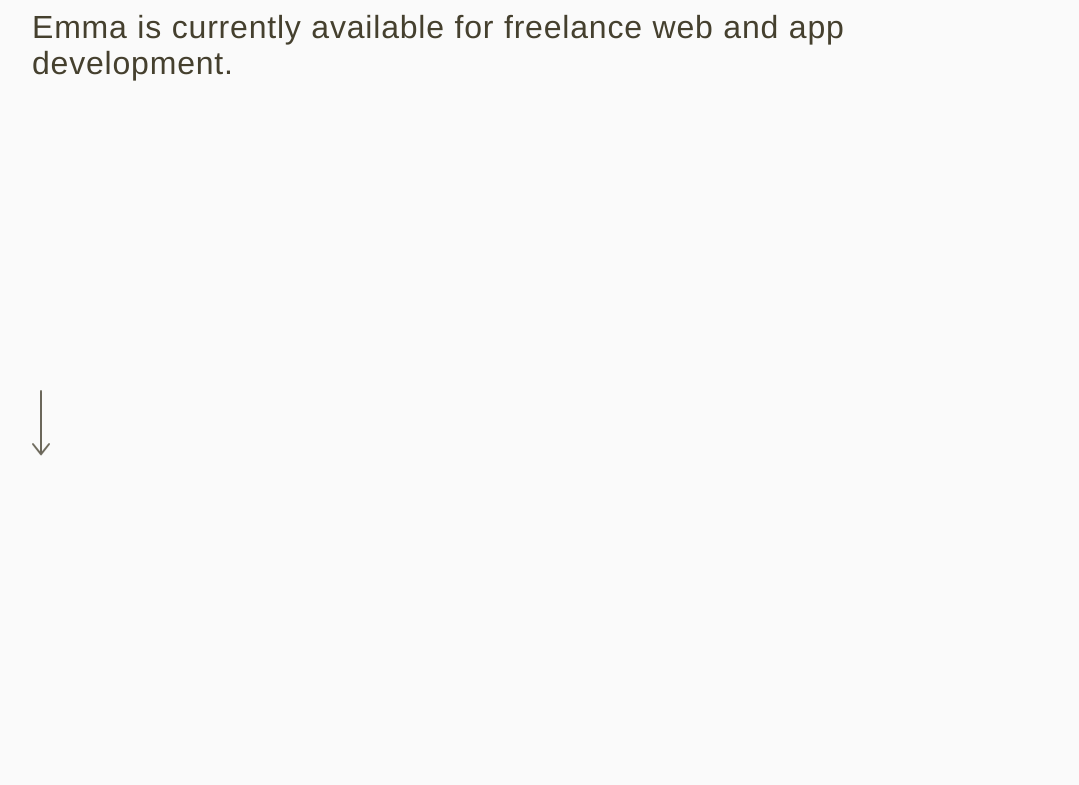
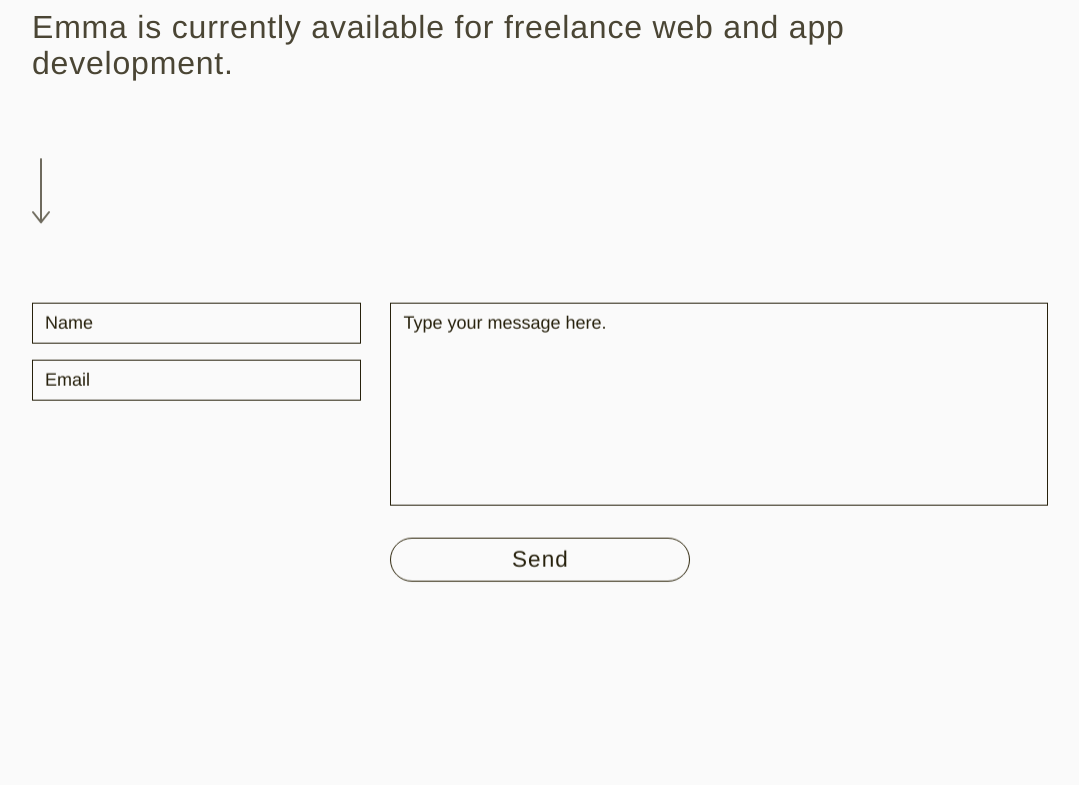
Before and after one commit to emmasarge/sarge_project, a React (Create React App) app: page /contact in a window 1280 px wide. Shown: the part 480-1265 px from the top of the page, without its empty margins (70-1149 px from the left). Built offline with nearby package versions, Linux system fonts and the light colour scheme; no server answers.

Commit message:
fix spacing after removing speed

```diff
--- a/src/components/molecules/contact-form/ContactFromMolecule.tsx
+++ b/src/components/molecules/contact-form/ContactFromMolecule.tsx
@@ -48,7 +48,7 @@ export const ContactFormMolecule: React.FC = () => {
   return (
     <div className="w-full flex flex-col justify-center items-center py-20">
       <Parallax
-        className="mx-auto text-[1em] md:text-[1.125em] lg:text-[1em] w-full lg:w-11/12 flex pb-2  lg:mb-[5%] flex-col"
+        className="mx-auto text-[1em] md:text-[1.125em] lg:text-[1em] w-full lg:w-11/12 flex pb-2   flex-col"
         opacity={[1, 0.7]}
         easing={"easeOut"}
 
@@ -73,7 +73,7 @@ export const ContactFormMolecule: React.FC = () => {
         >
           <div
             id="hero-arrow"
-            className="flex   pt-[12%] md:mt-[13%] w-10/12 lg:w-full "
+            className="flex pt-8 pb-4 w-10/12 lg:w-full "
           >
             <DownArrowIcon
               parent_container_id={"hero-arrow"}
@@ -84,14 +84,14 @@ export const ContactFormMolecule: React.FC = () => {
         </Parallax>
       </Parallax>
       <Parallax
-        className="pt-4 w-full justify-start items-start lg:mt-4 flex flex-col pb-12"
+        className="pt-4 w-full justify-start items-start -mt-32 lg:-mt-24 flex flex-col pb-12"
         easing={"easeOut"}
         opacity={[1, 0.7]}
         translateY={[-3, 4]}
       >
         <form
           id="contact-form"
-          className=" -mt-[17%] lg:mt-[1em] mb-20 text-[1.25em] lg:text-[1.125em] w-full  lg:w-11/12 flex flex-col lg:flex-row mx-auto justify-start items-start"
+          className="lg:mt-[1em] mb-20 text-[1.25em] lg:text-[1.125em] w-full  lg:w-11/12 flex flex-col lg:flex-row mx-auto justify-start items-start"
         >
           <div className="flex-col w-full lg:w-1/3">
             <input
@@ -114,12 +114,12 @@ export const ContactFormMolecule: React.FC = () => {
             <textarea
               rows={7}
               name="message"
-              className=" resize-none placeholder:text-darkw-full lg:w-11/12  bg-[#fafafa] text-dark placeholder:font-light max-w-[800px] px-3 mb-0 py-1.5 border-[1.5px] border-[#221C07]"
+              className=" resize-none placeholder:text-dark w-full  lg:w-11/12  bg-[#fafafa] text-dark placeholder:font-light max-w-[800px] px-3 mb-0 py-1.5 border-[1.5px] border-[#221C07]"
               placeholder="Type your message here."
               required
             />
             <input
-              className="mt-6 w-full lg:w-11/12 lg:max-w-[300px]  text-[1.125em] lg:text-[1.25em] lg:mt-5 border-[1.5px] text-dark border-[#2B2308] bg-[#fafafa]  hover:duration-300 hover:bg-[#221C07] hover:text-white  hover:tracking-widest  transition  duration-300 ease-in-out  cursor-pointer rounded-full py-1 px-[4em] tracking-wider shadow-sm"
+              className="mt-6  w-full lg:w-11/12 lg:max-w-[300px]  text-[1.125em] lg:text-[1.25em] lg:mt-8 border-[1.5px] text-dark border-[#2B2308] bg-[#fafafa]  hover:duration-300 hover:bg-[#221C07] hover:text-white  hover:tracking-widest  transition  duration-300 ease-in-out  cursor-pointer rounded-full py-1 px-[4em] tracking-wider shadow-sm"
               type="submit"
               value="Send"
             />
--- a/src/components/molecules/skills/SkillsMolecule.tsx
+++ b/src/components/molecules/skills/SkillsMolecule.tsx
@@ -3,7 +3,7 @@ import { Parallax } from "react-scroll-parallax";
 export const SkillsMolecule = ({ skills, searchTerm }: any) => {
   console.log(searchTerm);
   return (
-    <div className="w-full flex flex-col mb-10 ">
+    <div className="w-full flex flex-col mb-10 pt-12 lg:pt-8">
       <Parallax easing={"easeOut"}  opacity={[0.7, 1]}>
         <div className="flex flex-row break-inside-avoid-column w-full  flex-wrap justify-start items-start min-h-fit ">
           {skills?.map((skill: any, index: number) => {
--- a/src/components/organsims/about-page/AboutOrganism.tsx
+++ b/src/components/organsims/about-page/AboutOrganism.tsx
@@ -36,7 +36,7 @@ export const AboutOrganism = () => {
             >
               <div
                 id="about-arrow"
-                className="flex pt-6 pb-14 w-full  justify-start items-start"
+                className="flex pt-8 pb-20 w-full  justify-start items-start"
               >
                 <DownArrowIcon
                   parent_container_id={"about-arrow"}
--- a/src/components/organsims/about-page/AboutSiteOrganism.tsx
+++ b/src/components/organsims/about-page/AboutSiteOrganism.tsx
@@ -2,7 +2,7 @@ import { Parallax } from "react-scroll-parallax";
 
 export const AboutSiteOrganism = () => {
   return (
-    <div className="w-11/12 lg:w-10/12 flex flex-col text-[0.85em] lg:text-[0.7em] mt-12 lg:mt-20">
+    <div className="w-11/12 lg:w-10/12 flex flex-col text-[0.85em] lg:text-[0.7em] mt-16 lg:mt-32">
       <Parallax
         className="pb-2"
         easing={"easeOut"}
--- a/src/components/organsims/portfolio/PortfolioExampleSection.tsx
+++ b/src/components/organsims/portfolio/PortfolioExampleSection.tsx
@@ -176,13 +176,13 @@ export const PortfolioExampleSectionOrganism = (
 
         <div
           id={`${props.companyName}-video-section`}
-          className="flex w-full flex-col  mt-5 md:mt-8 lg:mt-4 lg:mb-4  items-start justify-between"
+          className="flex w-full flex-col  mt-10 md:mt-10 lg:mt-12 lg:mb-4  items-start justify-between"
         >
           <Parallax
             className={
               multipleVideos
                 ? "mb-0"
-                : "border-b-2 flex w-full border-dark mb-3 md:mb-6 pb-8 md:pb-12 lg:pb-20 "
+                : "border-b-2 flex w-full border-dark mb-6 md:mb-8 pb-8 md:pb-12 lg:pb-20 "
             }
             easing={"easeOut"}
             opacity={[0.7, 1]}
@@ -193,7 +193,7 @@ export const PortfolioExampleSectionOrganism = (
               </div>
               <div
                 onClick={openModal}
-                className="flex w-full lg:w-[95%] cursor-pointer"
+                className="flex w-full lg:w-[90%] cursor-pointer"
               >
                 <YouTubeVideoMolecule
                   embedURL={video_1_url}
@@ -204,9 +204,9 @@ export const PortfolioExampleSectionOrganism = (
             </div>
           </Parallax>
           {multipleVideos && (
-            <div className="w-full border-b-2 border-[#221C07] pb-10 lg:pb-16 mb-8 lg:mb-12">
+            <div className="w-full  border-b-2 justify-start flex border-[#221C07] pb-10 lg:pb-16 mb-6 lg:mb-12">
               <Parallax
-                className=" flex w-full lg:w-10/12  "
+                className=" flex w-full  "
                 easing={"easeOut"}
                 opacity={[0.7, 1]}
               >
@@ -219,14 +219,14 @@ export const PortfolioExampleSectionOrganism = (
                         </div>
                         <div
                           onClick={openModal2}
-                          className="flex w-full lg:w-8/12 cursor-pointer "
+                          className="flex w-full lg:w-9/12 cursor-pointer "
                         >
                           {isMobile ? (
                             <YouTubeVideoMolecule
                               embedURL={
                                 video_2_url !== undefined ? video_2_url : ""
                               }
-                              embedWidth={reducedWidth / 2.15}
+                              embedWidth={reducedWidth / 2.05}
                               embedHeight={reducedHeight * 1.65}
                             />
                           ) : isTablet ? (
@@ -242,7 +242,7 @@ export const PortfolioExampleSectionOrganism = (
                               embedURL={
                                 video_2_url !== undefined ? video_2_url : ""
                               }
-                              embedWidth={reducedWidth / 2.45}
+                              embedWidth={reducedWidth / 3.95}
                               embedHeight={reducedHeight * 1.125}
                             />
                           )}
@@ -253,7 +253,7 @@ export const PortfolioExampleSectionOrganism = (
                   <>
                     {video_3_url !== undefined && video_3 && (
                       <div className="flex w-full flex-col  ">
-                        <div className="text-[0.95em]   lg:text-[0.95em] uppercase font-medium tracking-[0.065em] mb-2.5 lg:mb-3  leading-[1.2em] text-dark">
+                        <div className="text-[0.95em] lg:text-[0.95em] uppercase font-medium tracking-[0.065em] mb-2.5 lg:mb-3  leading-[1.2em] text-dark">
                           {video_3_title}
                         </div>
                         <div
@@ -281,7 +281,7 @@ export const PortfolioExampleSectionOrganism = (
                               embedURL={
                                 video_3_url !== undefined ? video_3_url : ""
                               }
-                              embedWidth={reducedWidth / 2.45}
+                              embedWidth={reducedWidth / 3.95}
                               embedHeight={reducedHeight * 1.125}
                             />
                           )}
```
